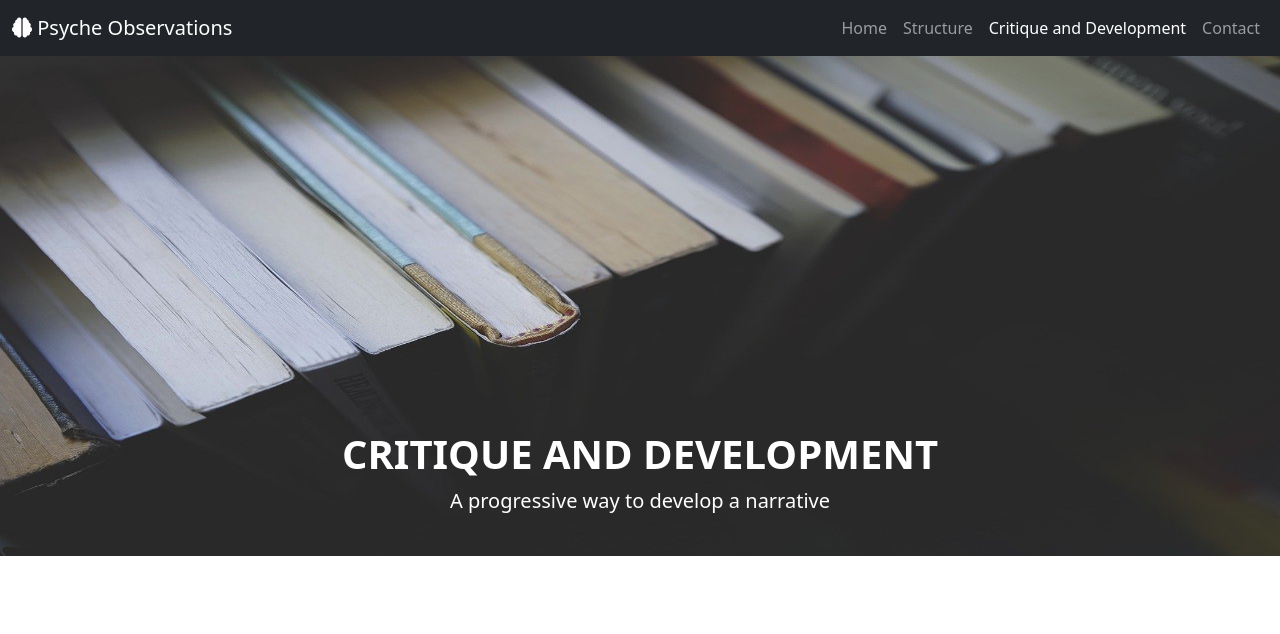
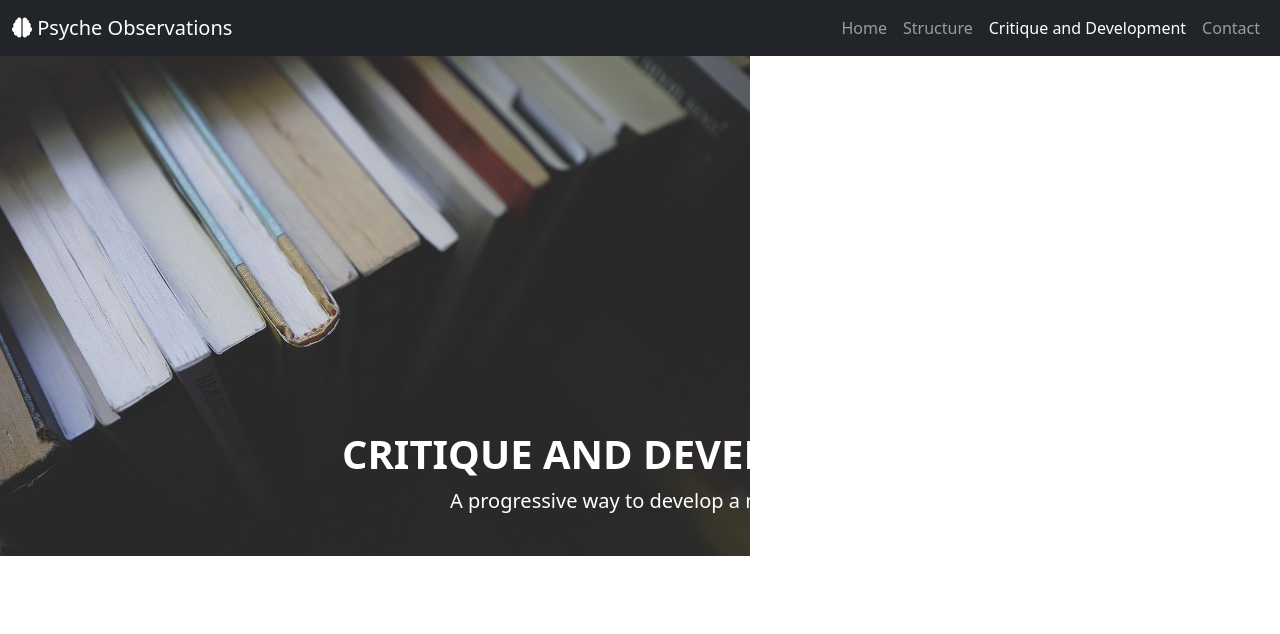
Before and after one commit to Saad-Aleem/islamiclearning, a Django app: page /critique in a window 1280 px wide. Shown: the top 634 px of the page. Run offline with Django 3.2, Linux system fonts and the light colour scheme; data comes from the database, SQL or seed files in the repository; parts of the project's set-up code (start-up, migrations or seed data) failed here and were passed over; some libraries are stand-ins or nearby versions.

Commit message:
Update critique.html

```diff
--- a/critique/templates/critique/critique.html
+++ b/critique/templates/critique/critique.html
@@ -11,7 +11,6 @@
   <link href="https://cdn.jsdelivr.net/npm/bootstrap@5.1.1/dist/css/bootstrap.min.css" rel="stylesheet"
     integrity="sha384-F3w7mX95PdgyTmZZMECAngseQB83DfGTowi0iMjiWaeVhAn4FJkqJByhZMI3AhiU" crossorigin="anonymous">
   <title>Psyche Observations</title>
-  <meta name="viewport" content="width=device-width, initial-scale=1.0">
   {% load static %}<link rel="shortcut icon" type="image/svg" href="{% static 'img/brain-solid.svg' %}" alt="Home">
 </head>
 
@@ -49,7 +48,7 @@
   <div id="carouselExampleCaptions" class="carousel slide" data-bs-ride="carousel">
     <div class="carousel-inner">
       <div class="carousel-item active">
-        {% load static %}<img src="{% static 'img/books.jpg' %}" class="w-100" height="500px" alt="...">
+        {% load static %}<img src="{% static 'img/books.jpg' %}" style="max-width: 100%; height: 500px; alt="...">
         <div class="carousel-caption d-none d-md-block">
           <h1 class="fw-bold">CRITIQUE AND DEVELOPMENT</h1>
           <p class="lead mb-0">A progressive way to develop a narrative</p>
@@ -63,9 +62,9 @@
     <div class="p-2"></div>
   </div>
 
-  <div class="container">
+  <div class="container" style="max-width: 900px;">
     {% for item in posts %}
-    <div class="card" style="width: 900px;">
+    <div class="card">
       {% load static %}<img src="{% static '{{item.article_img}}' %}" class="card-img-top" height="300px" alt="...">
       <div class="card-body">
         <h5 class="card-title">{{item.article_topic}}</h5>
```
